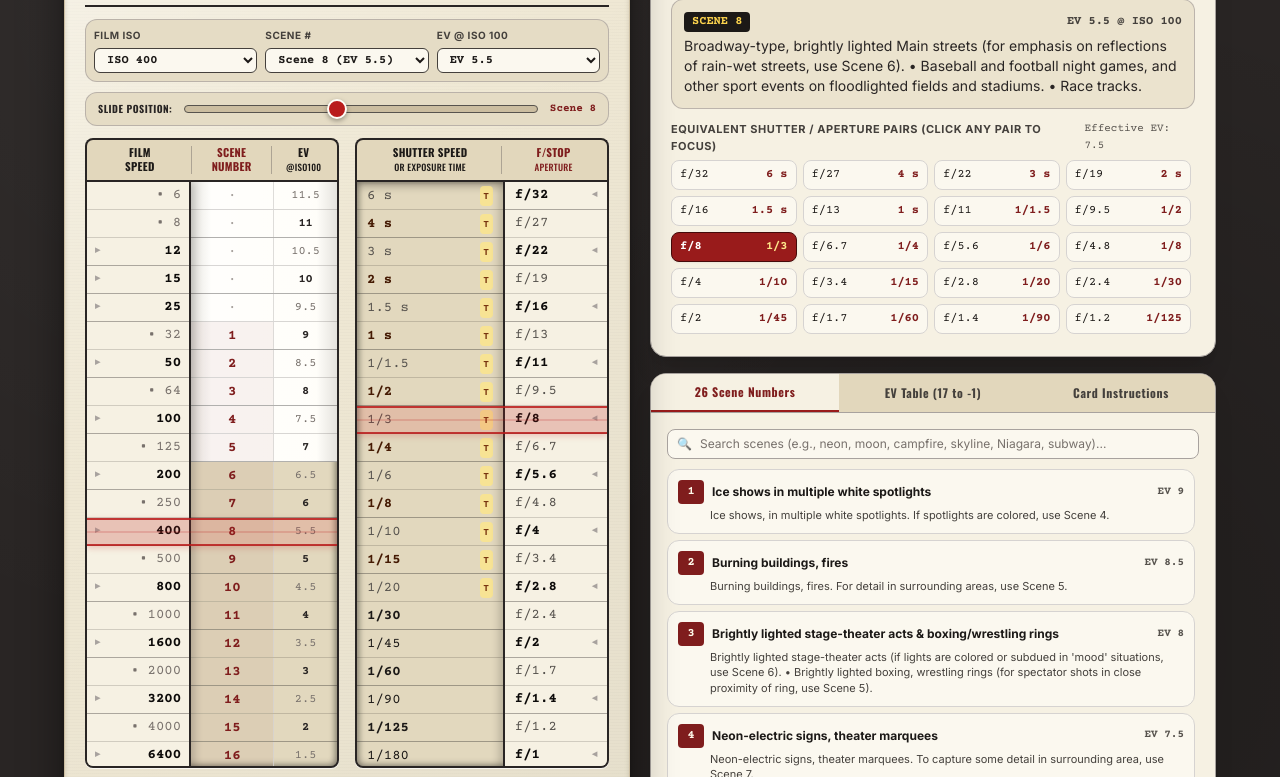
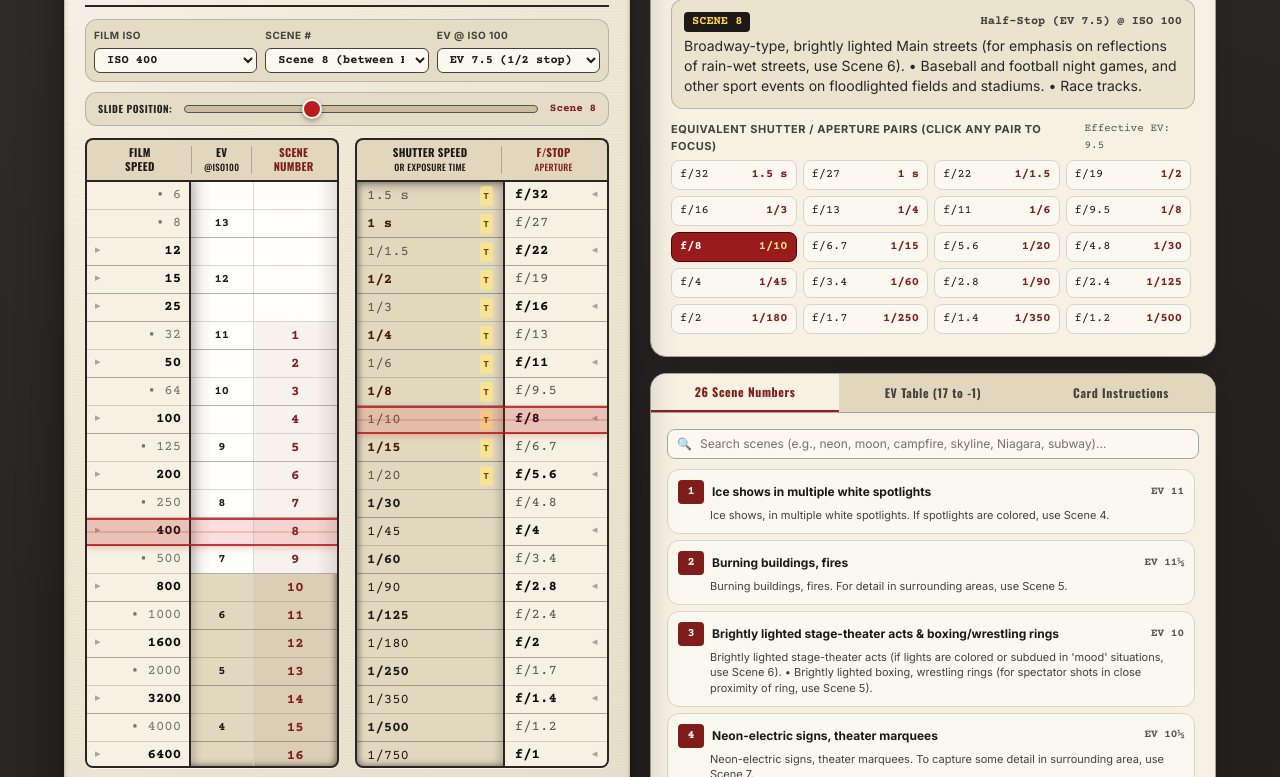
Before and after one commit to marcusdmc/JiffyCalculator, a plain HTML site: page the_new_jiffy_calculator.html in a window 1280 px wide. Shown: the part 231-1008 px from the top of the page. Drawn offline with nearby package versions, Linux system fonts and the light colour scheme.

Commit message:
updated gemini's eq and scene equivalents

```diff
--- a/the_new_jiffy_calculator.html
+++ b/the_new_jiffy_calculator.html
@@ -321,13 +321,13 @@
         <!-- DUAL CUT-OUT WINDOWS CONTAINER -->
         <div class="grid grid-cols-2 gap-2.5 sm:gap-4">
 
-          <!-- LEFT WINDOW: FILM SPEED (Fixed) | SCENE NUMBER & EV @ ISO 100 (Sliding) -->
+          <!-- LEFT WINDOW: FILM SPEED (Fixed) | EV @ ISO 100 & SCENE NUMBER (Sliding) -->
           <div class="flex flex-col">
             <!-- Window Column Headers -->
             <div class="grid grid-cols-12 text-center border-2 border-b-0 border-stone-800 rounded-t-lg bg-[#e2d7bc] py-1.5 px-1 text-[10px] sm:text-[11px] font-card-title font-bold uppercase leading-tight tracking-wide text-stone-900">
               <div class="col-span-5 border-r border-stone-500/50 pr-0.5">FILM<br/>SPEED</div>
-              <div class="col-span-4 border-r border-stone-500/50 px-0.5 text-red-900">SCENE<br/>NUMBER</div>
-              <div class="col-span-3 pl-0.5">EV<br/><span class="text-[9px] font-normal">@ISO100</span></div>
+              <div class="col-span-3 border-r border-stone-500/50 px-0.5">EV<br/><span class="text-[9px] font-normal">@ISO100</span></div>
+              <div class="col-span-4 pl-0.5 text-red-900">SCENE<br/>NUMBER</div>
             </div>
 
             <!-- Left Cutout Window Viewport -->
@@ -340,7 +340,7 @@
                 <!-- Populated by JS -->
               </div>
 
-              <!-- Sliding Insert Strip: SCENE NUMBER & EV @ ISO 100 -->
+              <!-- Sliding Insert Strip: EV @ ISO 100 & SCENE NUMBER -->
               <div id="left-slider-strip" class="col-span-7 paper-insert relative">
                 <!-- Populated by JS -->
               </div>
@@ -563,161 +563,161 @@
      * ============================================================================
      */
 
-    // 1. Complete 26 Scene Numbers transcribed verbatim from the PDF
+    // 1. Complete 26 Scene Numbers calibrated to EV 11 (Scene 1) down to EV -1.5 (Scene 26)
     const SCENES_DATA = [
       {
         num: 1,
-        ev100: 9.0,
+        ev100: 11.0,
         title: "Ice shows in multiple white spotlights",
         desc: "Ice shows, in multiple white spotlights. If spotlights are colored, use Scene 4."
       },
       {
         num: 2,
-        ev100: 8.5,
+        ev100: 10.5,
         title: "Burning buildings, fires",
         desc: "Burning buildings, fires. For detail in surrounding areas, use Scene 5."
       },
       {
         num: 3,
-        ev100: 8.0,
+        ev100: 10.0,
         title: "Brightly lighted stage-theater acts & boxing/wrestling rings",
         desc: "Brightly lighted stage-theater acts (if lights are colored or subdued in 'mood' situations, use Scene 6). • Brightly lighted boxing, wrestling rings (for spectator shots in close proximity of ring, use Scene 5)."
       },
       {
         num: 4,
-        ev100: 7.5,
+        ev100: 9.5,
         title: "Neon-electric signs, theater marquees",
         desc: "Neon-electric signs, theater marquees. To capture some detail in surrounding area, use Scene 7."
       },
       {
         num: 5,
-        ev100: 7.0,
+        ev100: 9.0,
         title: "Campfire groups; Bright TV/movie screens; Aerial circus",
         desc: "Campfire groups (keep subjects close, but safe from heat and flames). • Bright TV and movie screen pictures, at 1/25 or 1/30 sec only (if in color, use Scene 8). • Brightly spotlighted aerial circus performances (for acts on ground level or spectators in lower seats, use Scene 7)."
       },
       {
         num: 6,
-        ev100: 6.5,
+        ev100: 8.5,
         title: "Brightly illuminated store windows & gas stations",
         desc: "Brightly illuminated store display windows. • Brightly lighted gas stations."
       },
       {
         num: 7,
-        ev100: 6.0,
+        ev100: 8.0,
         title: "Indoor lighted Xmas tree; Bright interiors; Window portraits",
         desc: "Indoor lighted Xmas tree (for detail in tree decorations/gifts or people, double exposure with flash fill-in may be needed unless room is brightly lit). • Brightly lighted interiors of homes, offices, restaurants and stores. • Portraits by brightly illuminated store display windows and theater marquees."
       },
       {
         num: 8,
-        ev100: 5.5,
+        ev100: 7.5,
         title: "Broadway-type Main streets; Night stadium sports; Race tracks",
         desc: "Broadway-type, brightly lighted Main streets (for emphasis on reflections of rain-wet streets, use Scene 6). • Baseball and football night games, and other sport events on floodlighted fields and stadiums. • Race tracks."
       },
       {
         num: 9,
-        ev100: 5.0,
+        ev100: 7.0,
         title: "Fireworks, lightning bolts; Amusement parks & light trails",
         desc: "Fireworks, lightning bolts (use f/stop calculated at 1-second exposure or set camera at OPEN for each burst or streak; try double exposures). • Brightly lighted amusement parks, fairs, carnivals and shopping centers. • Intricate pattern designs of vehicular headlights, ferris wheels and illuminated rides (use extra-long exposure)."
       },
       {
         num: 10,
-        ev100: 4.5,
+        ev100: 6.5,
         title: "Gymnasiums, arenas, indoor expositions; 150W lamp portraits",
         desc: "Gymnasiums, auditoriums, arenas and average bright artificially lighted indoor expositions (basketball games, flower shows, boat shows, etc.). • Portraits by 150-watt table lamp."
       },
       {
         num: 11,
-        ev100: 4.0,
+        ev100: 6.0,
         title: "Floodlighted fountains, monuments & buildings (close)",
         desc: "Floodlighted water fountains, monuments and buildings at close distances. At 25- to 50-ft distances, use Scene 13. If lights are colored or subdued, open up lens from 1 to 2 full stops depending on density of lighting effect. • Dimly lighted gas stations."
       },
       {
         num: 12,
-        ev100: 3.5,
+        ev100: 5.5,
         title: "Medium-bright interiors, hotel lobbies, terminals",
         desc: "Medium-bright artificially lighted interiors of homes, offices and stores; hotel and theater lobbies, hospital rooms; and airport, bus and train terminals."
       },
       {
         num: 13,
-        ev100: 3.0,
+        ev100: 5.0,
         title: "Outdoor Xmas lights; Match/candlelight close-ups",
         desc: "Outdoor lighted Xmas trees, home and building decorations (if after dark, use long exposure with underexposed flash fill-in at 1/2 guide number; at dusk, no flash needed). • Match-/candlelight or cigarette lighter close-ups (use white reflector fill-in for detail in shadowed area)."
       },
       {
         num: 14,
-        ev100: 2.5,
+        ev100: 4.5,
         title: "Interiors of subway trains, pullman coaches, buses & airliners",
         desc: "Medium-bright, artificially lighted interiors of subway trains, pullman coaches, buses and airliners."
       },
       {
         num: 15,
-        ev100: 2.0,
+        ev100: 4.0,
         title: "Medium-bright street corners; City nightscapes at DUSK",
         desc: "Medium-bright street-lamp corners and side streets. • Big city, Manhattan-type 'night' moonscapes at DUSK only! Try double exposure effect combining Scene 15 at dusk and Scenes 21 or 25 at night. Moon may be included if exposure is 1/25 sec or faster; otherwise superimpose moon separately."
       },
       {
         num: 16,
-        ev100: 1.5,
+        ev100: 3.5,
         title: "Niagara Falls, in white lights",
         desc: "Niagara Falls, in white lights."
       },
       {
         num: 17,
-        ev100: 1.0,
+        ev100: 3.0,
         title: "Dimly lighted subway stations, platforms and stairways",
         desc: "Dimly lighted subway stations, platforms and stairways."
       },
       {
         num: 18,
-        ev100: 0.5,
+        ev100: 2.5,
         title: "Dimly lighted night-clubs, ballrooms, etc.",
         desc: "Dimly lighted night-clubs, ballrooms, etc."
       },
       {
         num: 19,
-        ev100: 0.0,
+        ev100: 2.0,
         title: "Outdoor railroad stations, freight yards & industrial plants",
         desc: "Railroad stations (outdoors), freight yards and dimly lighted industrial plants with scattering of window lights, bulbs and pole-lamps. On rainy or foggy nights, use Scene 17. If snow on ground, use Scene 21."
       },
       {
         num: 20,
-        ev100: -0.5,
+        ev100: 1.5,
         title: "Niagara Falls, in colored lights",
         desc: "Niagara Falls, in colored lights."
       },
       {
         num: 21,
-        ev100: -1.0,
+        ev100: 1.0,
         title: "Manhattan-type skylines of buildings & bridges at night",
         desc: "Manhattan-type 'skylines' of buildings, bridges, etc. with scattering of window lights and other minute illuminations. Try double exposure with a superimposed moon!"
       },
       {
         num: 22,
-        ev100: -1.5,
+        ev100: 0.5,
         title: "Dimly lighted boat yards, docks and wharfs",
         desc: "Dimly lighted boat yards, docks and wharfs. On rainy or foggy nights, use Scene 24."
       },
       {
         num: 23,
-        ev100: -2.0,
+        ev100: 0.0,
         title: "Dimly lighted small towns, villages and hamlets",
         desc: "Dimly lighted small towns, villages, hamlets, etc. with a scattering of faint window lights and street lamps."
       },
       {
         num: 24,
-        ev100: -2.5,
+        ev100: -0.5,
         title: "Full-moon snow-scapes and icescapes",
         desc: "Full-moon snow-scapes and icescapes."
       },
       {
         num: 25,
-        ev100: -3.0,
+        ev100: -1.0,
         title: "Full-moon seascapes and sandscapes",
         desc: "Full-moon seascapes and sandscapes."
       },
       {
         num: 26,
-        ev100: -3.5,
+        ev100: -1.5,
         title: "Full-moon landscape (and Star Trails base setting)",
         desc: "Full-moon landscape. (Also used as base alignment for Star Trails: convert seconds to minutes and minutes to hours.)"
       }
@@ -873,7 +873,7 @@
     // Application State
     const state = {
       selectedIsoIndex: 12, // Default: ISO 400 (index 12 in LEFT_FIXED_ROWS_21)
-      leftShift: 11,        // Default: aligns ISO 400 (r=12) with k_left = 12 + 11 = 23 (Scene 8, EV 5.5)
+      leftShift: 7,         // Default: aligns ISO 400 (r=12) with k_left = 12 + 7 = 19 (Scene 8, EV 7.5)
       specialMode: 'normal',
       focusedFStopIndex: 8
     };
@@ -946,19 +946,19 @@
           <span class="text-[10px] text-stone-400">${row.major ? '◂' : ''}</span>
         </div>
       `).join('');
-
-      // 3. Sliding Left Strip (SCENE NUMBER & EV @ ISO 100)
+      // 3. Sliding Left Strip (EV @ ISO 100 on left, SCENE NUMBER on right — matching printed card)
       leftStrip.innerHTML = SLIDER_SCALE.map((item) => {
         const isScene = item.sceneNum !== null;
         const isWholeEv = Number.isInteger(item.ev100);
-        const evDisplay = isWholeEv ? item.ev100.toString() : item.ev100.toFixed(1);
+        const showEvLabel = isWholeEv && item.ev100 >= -1 && item.ev100 <= 17;
+        const evDisplay = showEvLabel ? item.ev100.toString() : '';
         return `
           <div class="scale-row ${isWholeEv ? 'scale-row-major' : ''} grid grid-cols-7 items-center text-center font-mono-scale text-xs sm:text-sm">
-            <div class="col-span-4 border-r border-stone-300/80 h-full flex items-center justify-center ${isScene ? 'font-bold text-red-900 bg-red-900/[0.05]' : 'text-stone-400'}">
-              ${isScene ? item.sceneNum : '·'}
+            <div class="col-span-3 border-r border-stone-300/80 h-full flex items-center justify-center text-[11px] sm:text-xs ${showEvLabel ? 'font-bold text-stone-900' : 'text-stone-400'}">
+              ${evDisplay}
             </div>
-            <div class="col-span-3 h-full flex items-center justify-center text-[11px] sm:text-xs ${isWholeEv ? 'font-bold text-stone-800' : 'text-stone-500'}">
-              ${evDisplay}
+            <div class="col-span-4 h-full flex items-center justify-center ${isScene ? 'font-bold text-red-900 bg-red-900/[0.05]' : 'text-stone-400'}">
+              ${isScene ? item.sceneNum : ''}
             </div>
           </div>
         `;
@@ -977,14 +977,16 @@
       ).join('');
 
       const sceneSelect = document.getElementById('select-scene');
-      sceneSelect.innerHTML = `<option value="">-- Custom EV --</option>` + SCENES_DATA.map(s =>
-        `<option value="${s.num}">Scene ${s.num} (EV ${s.ev100})</option>`
-      ).join('');
+      sceneSelect.innerHTML = `<option value="">-- Custom EV --</option>` + SCENES_DATA.map(s => {
+        const evLabel = Number.isInteger(s.ev100) ? `EV ${s.ev100}` : `between EV ${Math.ceil(s.ev100)} & ${Math.floor(s.ev100)}`;
+        return `<option value="${s.num}">Scene ${s.num} (${evLabel})</option>`;
+      }).join('');
 
       const evSelect = document.getElementById('select-ev');
       const evOptions = [];
-      for (let ev = 17; ev >= -5; ev -= 0.5) {
-        evOptions.push(`<option value="${ev}">EV ${Number.isInteger(ev) ? ev : ev.toFixed(1)}</option>`);
+      for (let ev = 17; ev >= -1; ev -= 0.5) {
+        const label = Number.isInteger(ev) ? `EV ${ev}` : `EV ${ev.toFixed(1)} (1/2 stop)`;
+        evOptions.push(`<option value="${ev}">${label}</option>`);
       }
       evSelect.innerHTML = evOptions.join('');
     }
@@ -1022,6 +1024,9 @@
       const evStr = Number.isInteger(ev100) ? ev100 : ev100.toFixed(1);
       const effEvStr = Number.isInteger(effectiveEv) ? effectiveEv : effectiveEv.toFixed(1);
       const sceneLabel = leftItem.sceneNum ? `Scene ${leftItem.sceneNum}` : `EV ${evStr}`;
+      const evWindowBadgeText = Number.isInteger(ev100) && ev100 >= -1 && ev100 <= 17
+        ? `EV ${ev100} @ ISO 100`
+        : `Half-Stop (EV ${evStr}) @ ISO 100`;
 
       const posBadge = document.getElementById('slider-pos-badge');
       if (posBadge) {
@@ -1069,8 +1074,7 @@
 
       document.getElementById('active-scene-badge').textContent =
         activeSceneObj ? `SCENE ${activeSceneObj.num}` : `GENERAL EV ${evStr}`;
-      document.getElementById('active-ev-badge').textContent =
-        `EV ${evStr} @ ISO 100`;
+      document.getElementById('active-ev-badge').textContent = evWindowBadgeText;
       document.getElementById('active-scene-desc').textContent =
         activeSceneObj
           ? activeSceneObj.desc
@@ -1288,7 +1292,7 @@
               <h4 class="font-bold text-xs text-stone-900">${s.title}</h4>
             </div>
             <span class="font-mono-scale text-[11px] font-bold text-stone-600 shrink-0">
-              EV ${Number.isInteger(s.ev100) ? s.ev100 : s.ev100.toFixed(1)}
+              ${Number.isInteger(s.ev100) ? `EV ${s.ev100}` : `EV ${Math.ceil(s.ev100)}½`}
             </span>
           </div>
           <p class="text-[11px] text-stone-700 leading-snug pl-8">${s.desc}</p>
```
